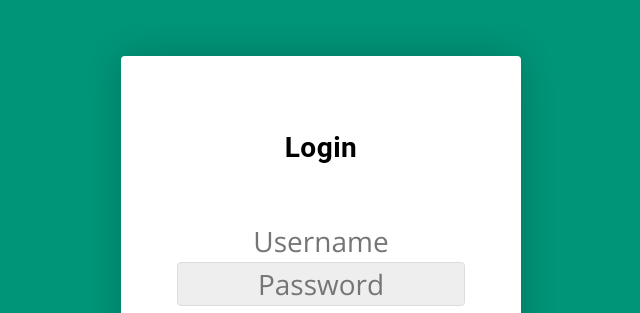
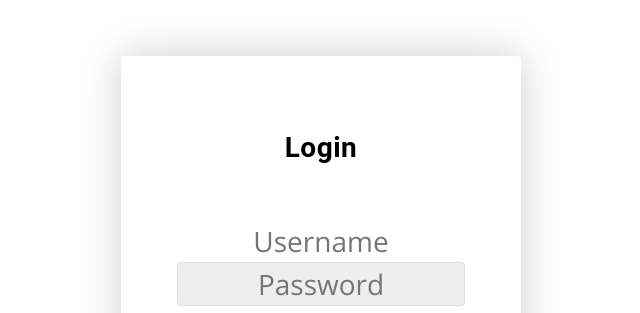
Before and after one commit to SashaMFO/Group7SEAL_FinalProject, a plain HTML site: page login_page.html in a window 1280 px wide. Shown: the top 313 px of the page, without its empty margins (319-959 px from the left). Drawn offline with nearby package versions, Linux system fonts and the light colour scheme.

Commit message:
fixed colors

```diff
--- a/style.css
+++ b/style.css
@@ -16,8 +16,8 @@
 /* CSS for login page */
 
 .body-login {
-    --color-primary: #009579;
-    --color-primary-dark: #007f67;
+    --color-primary: #ffffff;
+    --color-primary-dark:#D3D3D3 ;
     --color-secondary: #252c6a;
     --color-error: #cc3333;
     --color-success: #4bb544;
```
